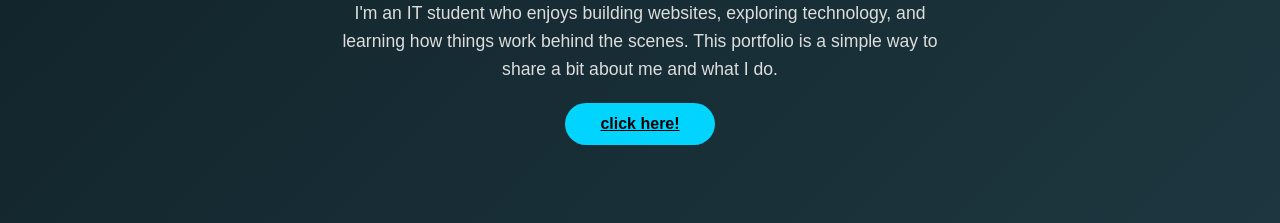
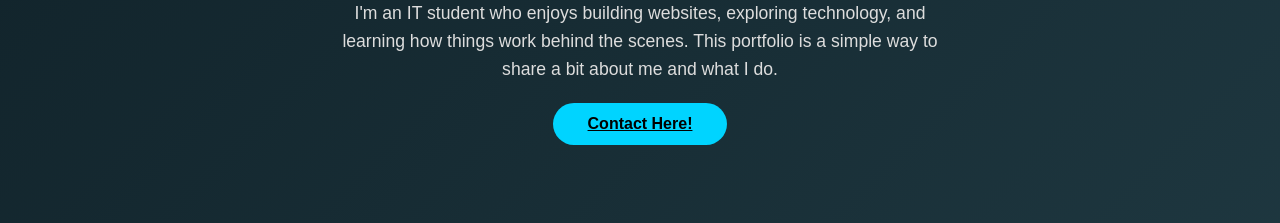
Before and after one commit to ralphmiguelyeban/Ralph-Miguel-, a plain HTML site: page index.html in a window 1280 px wide. Shown: the part 435-658 px from the top of the page. Drawn offline with Linux system fonts and the light colour scheme.

Commit message:
Update index.html

```diff
--- a/index.html
+++ b/index.html
@@ -31,7 +31,7 @@
         and learning how things work behind the scenes.
         This portfolio is a simple way to share a bit about me and what I do.
       </p>
-      <a href="#contact" class="btn">click here!</a>
+      <a href="#contact" class="btn">Contact Here!</a>
     </div>
   </section>
 
```
